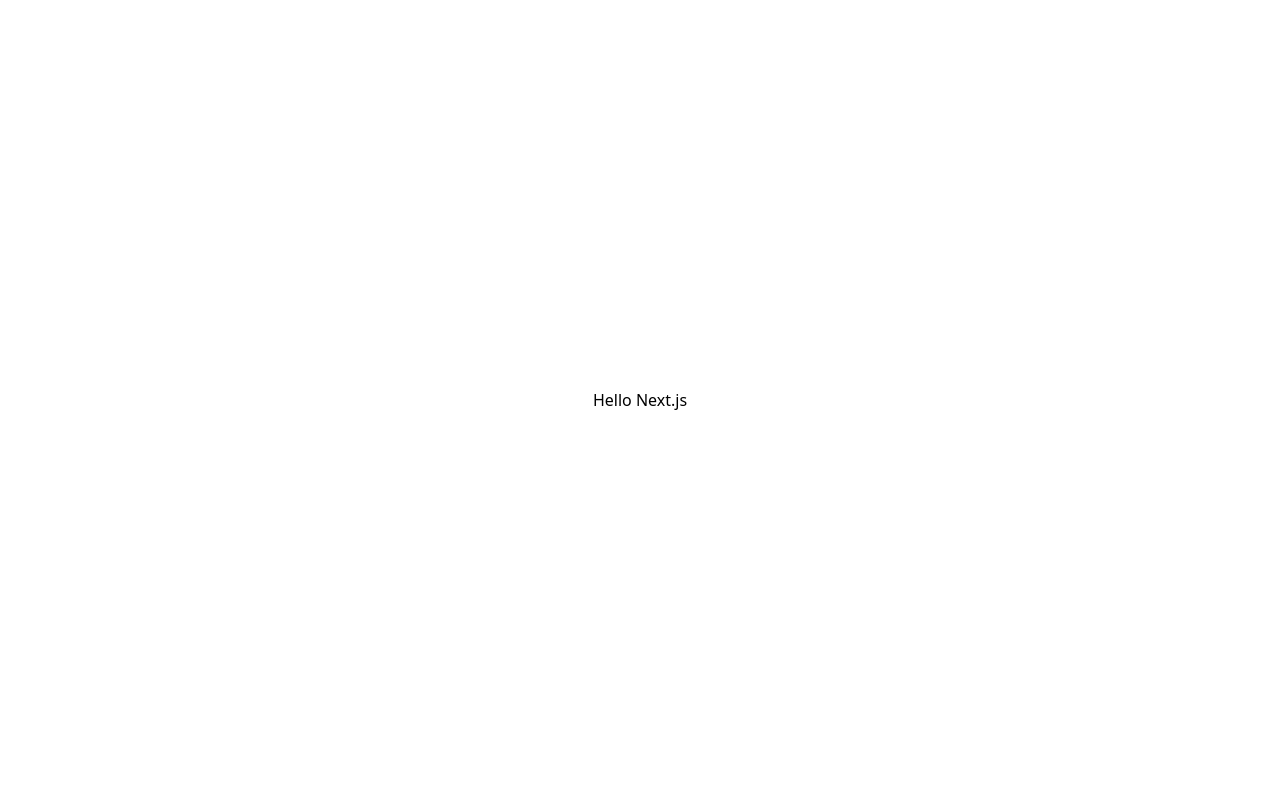
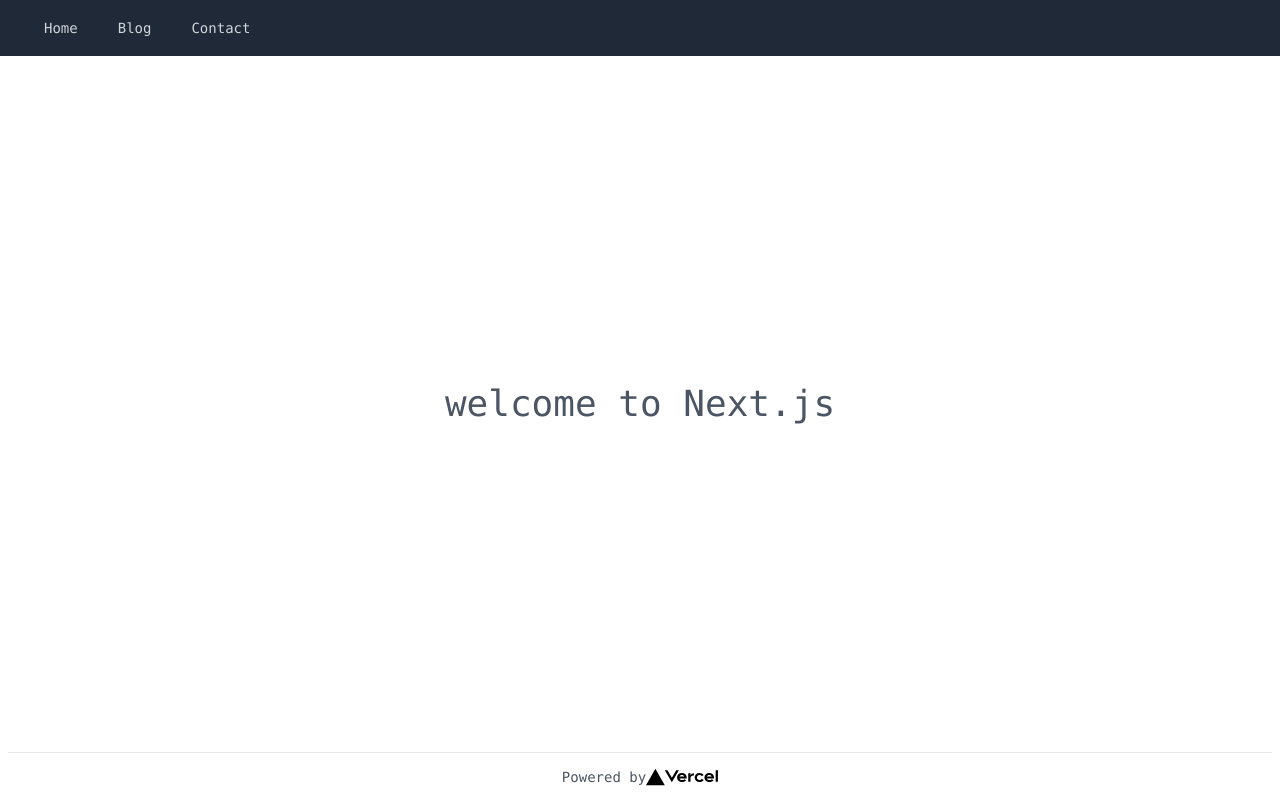
Before and after one commit to take917/hp_nextjs, a Next.js app: page / in a window 1280 px wide. Built offline with nearby package versions, Linux system fonts and the light colour scheme.

Commit message:
🌱 update file

```diff
--- a/pages/blog-page.js
+++ b/pages/blog-page.js
@@ -1,5 +1,7 @@
+import Layout from "../components/Layout";
+
 const Blog = () => {
-  return <div>Blog page</div>;
+  return <Layout title="Blog">Blog page</Layout>;
 };
 
 export default Blog;
--- a/pages/contact-page.js
+++ b/pages/contact-page.js
@@ -1,5 +1,7 @@
+import Layout from "../components/Layout";
+
 const Contact = () => {
-  return <div>Contact page</div>;
+  return <Layout title="Contact">Contact page</Layout>;
 };
 
 export default Contact;
--- a/pages/index.js
+++ /dev/null
@@ -1,30 +0,0 @@
-import Head from "next/head";
-import Image from "next/image";
-import styles from "../styles/Home.module.css";
-
-export default function Home() {
-  return (
-    <div className="min-h-screen py-0 px-2 flex flex-col justify-center items-center">
-      <Head>
-        <title>Create Next App</title>
-        <meta name="description" content="Generated by create next app" />
-        <link rel="icon" href="/favicon.ico" />
-      </Head>
-
-      <h1>Hello Next.js</h1>
-
-      {/* <footer className={styles.footer}>
-        <a
-          href="https://vercel.com?utm_source=create-next-app&utm_medium=default-template&utm_campaign=create-next-app"
-          target="_blank"
-          rel="noopener noreferrer"
-        >
-          Powered by{" "}
-          <span className={styles.logo}>
-            <Image src="/vercel.svg" alt="Vercel Logo" width={72} height={16} />
-          </span>
-        </a>
-      </footer> */}
-    </div>
-  );
-}
--- /dev/null
+++ b/pages/index.jsx
@@ -0,0 +1,11 @@
+import Image from "next/image";
+import Layout from "../components/Layout";
+import styles from "../styles/Home.module.css";
+
+export default function Home() {
+  return (
+    <Layout title="Home">
+      <p className="text-4xl">welcome to Next.js</p>
+    </Layout>
+  );
+}
```
